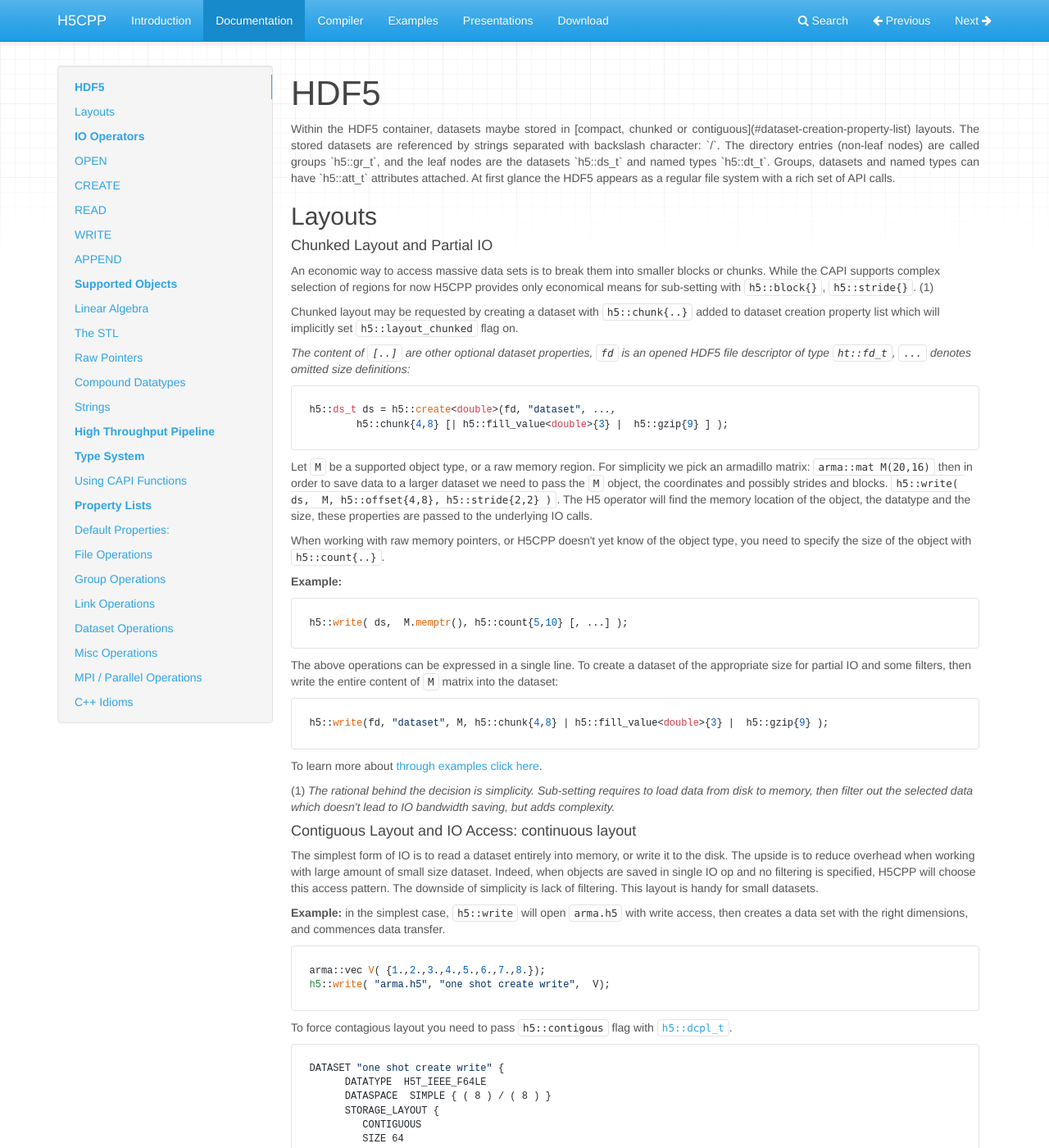
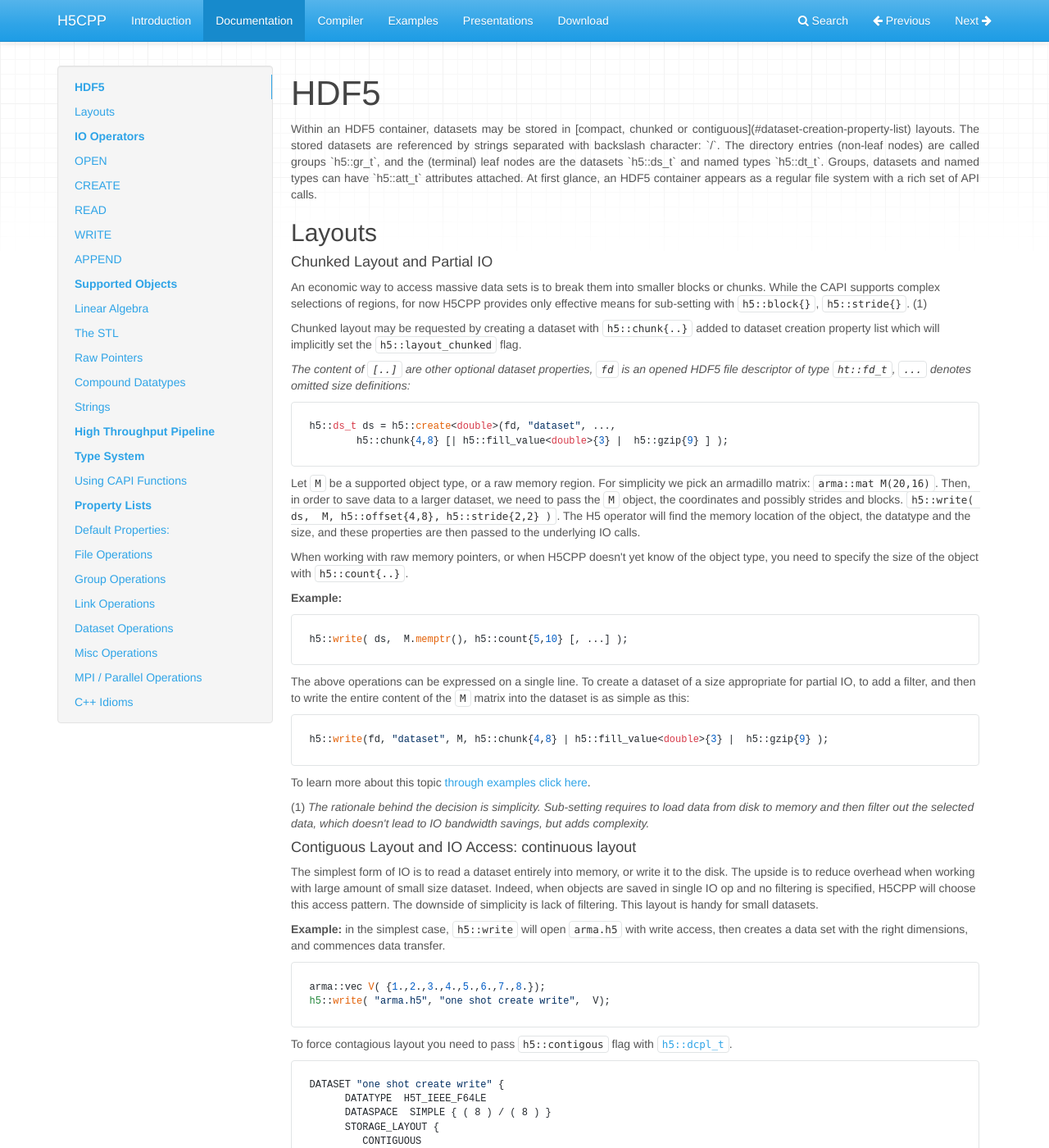
Before and after one commit to steven-varga/h5cpp-doc, an MkDocs documentation site: the page built from docs/architecture.md, in a window 1280 px wide and 1400 px high. Shown: the whole window at 82% size. Built offline with MkDocs 1.6.1, drawn with Linux system fonts in a browser that asks for light colours; nearby versions of some CDN libraries.

Commit message:
Early PM checkpoint.

````diff
--- a/docs/architecture.md
+++ b/docs/architecture.md
@@ -1,14 +1,14 @@
 
 # HDF5
 <p align='justify'>
-Within the HDF5 container, datasets maybe stored in [compact, chunked or contiguous](#dataset-creation-property-list) layouts. The  stored datasets are referenced by strings separated with backslash character: `/`.
-The directory entries (non-leaf nodes) are called groups `h5::gr_t`, and the leaf nodes are the datasets `h5::ds_t` and named types `h5::dt_t`. Groups, datasets and named types can have `h5::att_t` attributes attached. At first glance the HDF5 appears as a regular file system with a rich set of API calls.
+Within an HDF5 container, datasets may be stored in [compact, chunked or contiguous](#dataset-creation-property-list) layouts. The  stored datasets are referenced by strings separated with backslash character: `/`.
+The directory entries (non-leaf nodes) are called groups `h5::gr_t`, and the (terminal) leaf nodes are the datasets `h5::ds_t` and named types `h5::dt_t`. Groups, datasets and named types can have `h5::att_t` attributes attached. At first glance, an HDF5 container appears as a regular file system with a rich set of API calls.
 </p>
 ## Layouts
 #### Chunked Layout and Partial IO
-An economic way to access massive data sets is to break them into smaller blocks or chunks. While the CAPI supports complex selection of regions for now H5CPP provides only economical means for sub-setting with `h5::block{}`, `h5::stride{}`. (1)
+An economic way to access massive data sets is to break them into smaller blocks or chunks. While the CAPI supports complex selections of regions, for now H5CPP provides only effective means for sub-setting with `h5::block{}`, `h5::stride{}`. (1)
 
-Chunked layout may be requested by creating a dataset with `h5::chunk{..}` added to dataset creation property list which will implicitly set `h5::layout_chunked` flag on.
+Chunked layout may be requested by creating a dataset with `h5::chunk{..}` added to dataset creation property list which will implicitly set the `h5::layout_chunked` flag.
 
 *The content of `[..]` are other optional dataset properties, `fd` is an opened HDF5 file descriptor of type `ht::fd_t`, `...` denotes omitted size definitions:*
 ```cpp
@@ -16,10 +16,10 @@ h5::ds_t ds = h5::create<double>(fd, "dataset", ...,
 		h5::chunk{4,8} [| h5::fill_value<double>{3} |  h5::gzip{9} ] );
 ```
 
-Let `M` be a supported object type, or a raw memory region. For simplicity we pick an armadillo matrix: `arma::mat M(20,16)` then in order to save data to a larger dataset we need to pass the `M` object, the coordinates and possibly strides and blocks.
-`h5::write( ds,  M, h5::offset{4,8}, h5::stride{2,2} )`. The H5 operator will find the memory location of the object, the datatype and the size, these properties are passed to the underlying IO calls.
+Let `M` be a supported object type, or a raw memory region. For simplicity we pick an armadillo matrix: `arma::mat M(20,16)`. Then, in order to save data to a larger dataset, we need to pass the `M` object, the coordinates and possibly strides and blocks.
+`h5::write( ds,  M, h5::offset{4,8}, h5::stride{2,2} )`. The H5 operator will find the memory location of the object, the datatype and the size, and these properties are then passed to the underlying IO calls.
 
-When working with raw memory pointers, or H5CPP doesn't yet know of the object type, you need to specify the size of the object with `h5::count{..}`.
+When working with raw memory pointers, or when H5CPP doesn't yet know of the object type, you need to specify the size of the object with `h5::count{..}`.
 
 **Example:**
 
@@ -27,14 +27,14 @@ When working with raw memory pointers, or H5CPP doesn't yet know of the object t
 h5::write( ds,  M.memptr(), h5::count{5,10} [, ...] );
 ```
 
-The above operations can be expressed in a single line. To create a dataset of the appropriate size for partial IO and some filters, then write the entire content of `M` matrix into the dataset:
+The above operations can be expressed on a single line. To create a dataset of a size appropriate for partial IO, to add a filter, and then to write the entire content of the `M` matrix into the dataset is as simple as this:
 ```cpp
 h5::write(fd, "dataset", M, h5::chunk{4,8} | h5::fill_value<double>{3} |  h5::gzip{9} );
 ```
-To learn more about [through examples click here](examples.md).
+To learn more about this topic [through examples click here](examples.md).
 
 
-(1) *The rational behind the decision is simplicity. Sub-setting requires to load data from disk to memory, then filter out the selected data which doesn't lead to IO bandwidth saving, but adds complexity.*
+(1) *The rationale behind the decision is simplicity. Sub-setting requires to load data from disk to memory and then filter out the selected data, which doesn't lead to IO bandwidth savings, but adds complexity.*
 
 
 
````
Also changed, not shown: README.md (+2 -2 lines), docs/index.md (+4 -5 lines).
